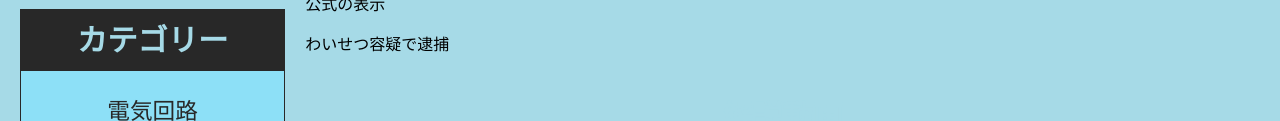
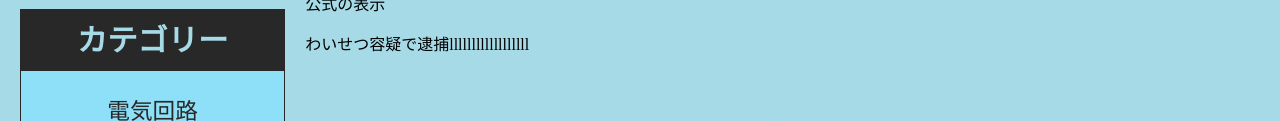
Before and after one commit to yutakou/yutakou.github.io, a plain HTML site: page text/電気回路/ohms_law.html in a window 1280 px wide. Shown: the part 243-364 px from the top of the page. Drawn offline with Linux system fonts and the light colour scheme.

Commit message:
Update ohms_law.html

```diff
--- a/text/電気回路/ohms_law.html
+++ b/text/電気回路/ohms_law.html
@@ -70,7 +70,7 @@
                     <h1>➀オームの法則</h1>
                     <p>オームの法則についての説明</p>
                     <p>公式の表示</p>
-                    <p>わいせつ容疑で逮捕</p>
+                    <p>わいせつ容疑で逮捕llllllllllllllllll</p>
 
 
                     <h3 class="sub-title">解説動画</h3>
```
